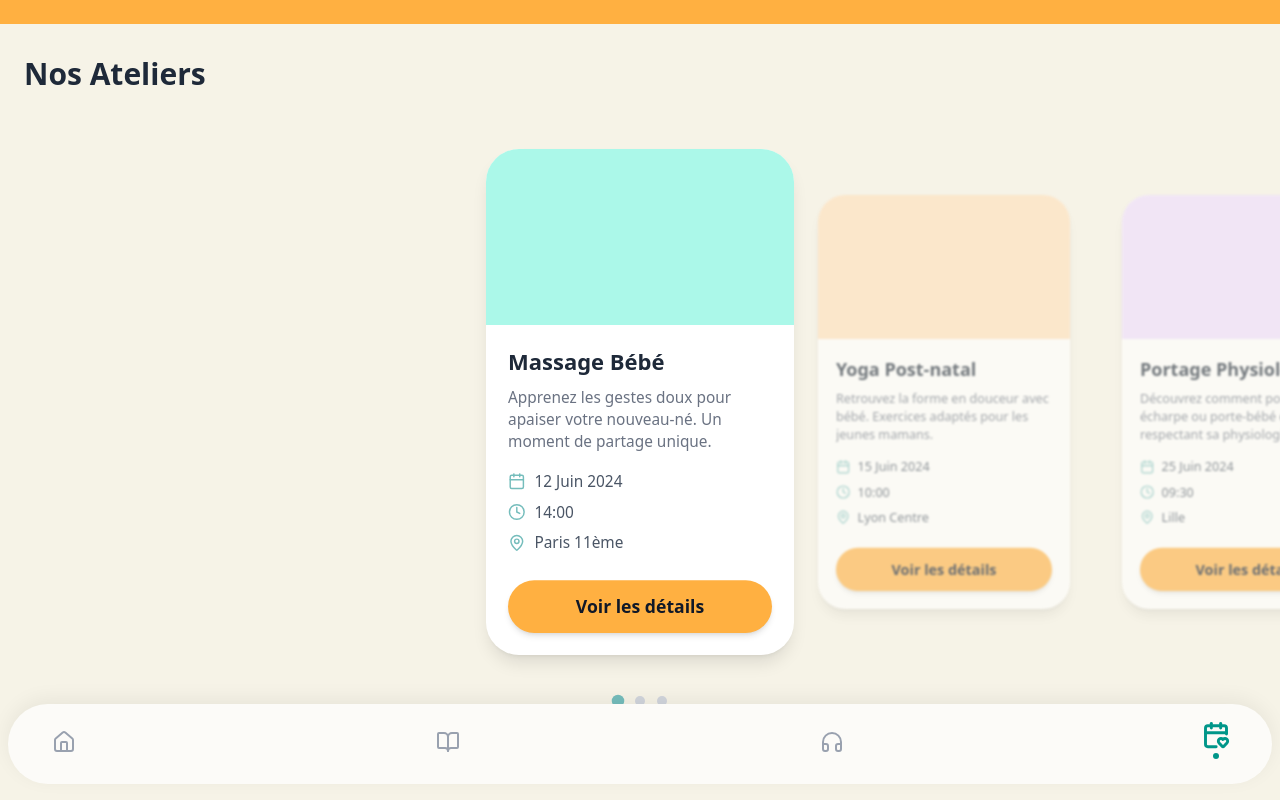
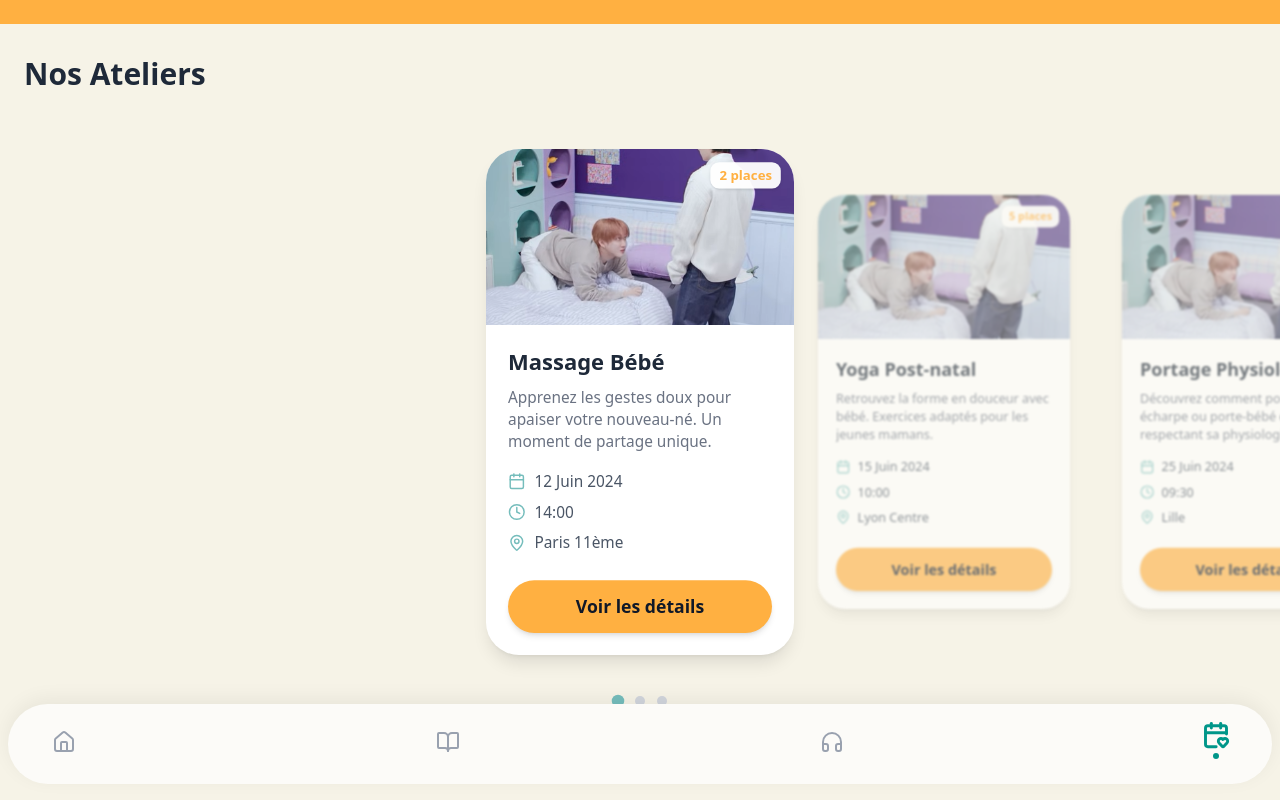
Before and after one commit to camilleklu/newparents, a React (Vite) app: page /ateliers in a window 1280 px wide. Built offline with nearby package versions, Linux system fonts and the light colour scheme.

Commit message:
Rectification de l'image de ateliers

```diff
--- a/src/components/AtelierCard.jsx
+++ b/src/components/AtelierCard.jsx
@@ -11,14 +11,27 @@ const AtelierCard = ({ workshop, className = "" }) => {
     >
       {/* --- IMAGE --- */}
       <div className="w-full h-40 relative shrink-0">
-        {workshop.img ? (
+        {/* Correction ici : on utilise workshop.image pour correspondre à tes données */}
+        {workshop.image ? (
           <img
-            src={workshop.img}
+            src={workshop.image}
             alt={workshop.title}
             className="w-full h-full object-cover"
           />
         ) : (
-          <div className={`w-full h-full ${workshop.imageColor || 'bg-[#75BDBC]'} opacity-80`} />
+          /* Fallback : si pas d'image, on affiche la couleur ou une couleur par défaut */
+          <div
+            className={`w-full h-full ${
+              workshop.imageColor || "bg-[#75BDBC]"
+            } opacity-80`}
+          />
+        )}
+
+        {/* Badge Places (Optionnel mais sympa car tu as la donnée) */}
+        {workshop.spots !== undefined && (
+          <div className="absolute top-3 right-3 bg-white/95 px-2 py-1 rounded-lg text-xs font-bold text-[#FFB041] shadow-sm">
+            {workshop.spots === 0 ? "Complet" : `${workshop.spots} places`}
+          </div>
         )}
       </div>
 
--- a/src/data/ateliers.js
+++ b/src/data/ateliers.js
@@ -1,3 +1,5 @@
+import meme from "../assets/thumbnail/meme.png";
+
 export const ateliersList = [
   {
     id: 1,
@@ -7,8 +9,8 @@ export const ateliersList = [
     date: "12 Juin 2024",
     time: "14:00",
     location: "Paris 11ème",
-    imageColor: "bg-teal-200",
-    spots: 2, // Il ne reste que 2 places !
+    image: meme, // Image bébé calme
+    spots: 2,
   },
   {
     id: 2,
@@ -18,7 +20,7 @@ export const ateliersList = [
     date: "15 Juin 2024",
     time: "10:00",
     location: "Lyon Centre",
-    imageColor: "bg-orange-200",
+    image: meme, // Image Yoga
     spots: 5,
   },
   {
@@ -29,8 +31,9 @@ export const ateliersList = [
     date: "20 Juin 2024",
     time: "18:00",
     location: "Bordeaux",
-    imageColor: "bg-blue-200",
-    spots: 0, // Complet
+    image:
+      "https://images.unsplash.com/photo-1555252333-9f8e92e65df9?q=80&w=800&auto=format&fit=crop", // Image sommeil
+    spots: 0,
   },
   {
     id: 4,
@@ -40,7 +43,7 @@ export const ateliersList = [
     date: "25 Juin 2024",
     time: "09:30",
     location: "Lille",
-    imageColor: "bg-purple-200",
+    image: meme, // Image portage/maman
     spots: 8,
   },
 ];
```
